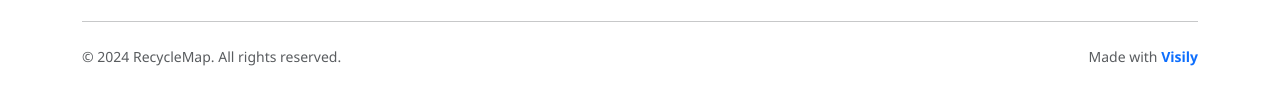
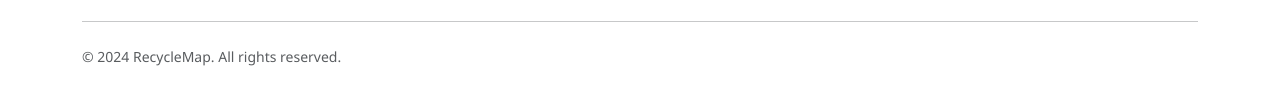
Before and after one commit to RowenaSayed/Recycling-map-website, a plain HTML site: page index.html in a window 1280 px wide. Shown: the part 2441-2545 px from the top of the page. Drawn offline with nearby package versions, Linux system fonts and the light colour scheme.

Commit message:
feat: edit footer

```diff
--- a/index.html
+++ b/index.html
@@ -619,11 +619,7 @@
               © 2024 RecycleMap. All rights reserved.
             </p>
           </div>
-          <div class="col-md-6 col-12 text-center text-md-end">
-            <p class="text-muted mb-0 small">
-              Made with <span class="text-primary fw-bold">Visily</span>
-            </p>
-          </div>
+
         </div>
       </div>
     </footer>
```
